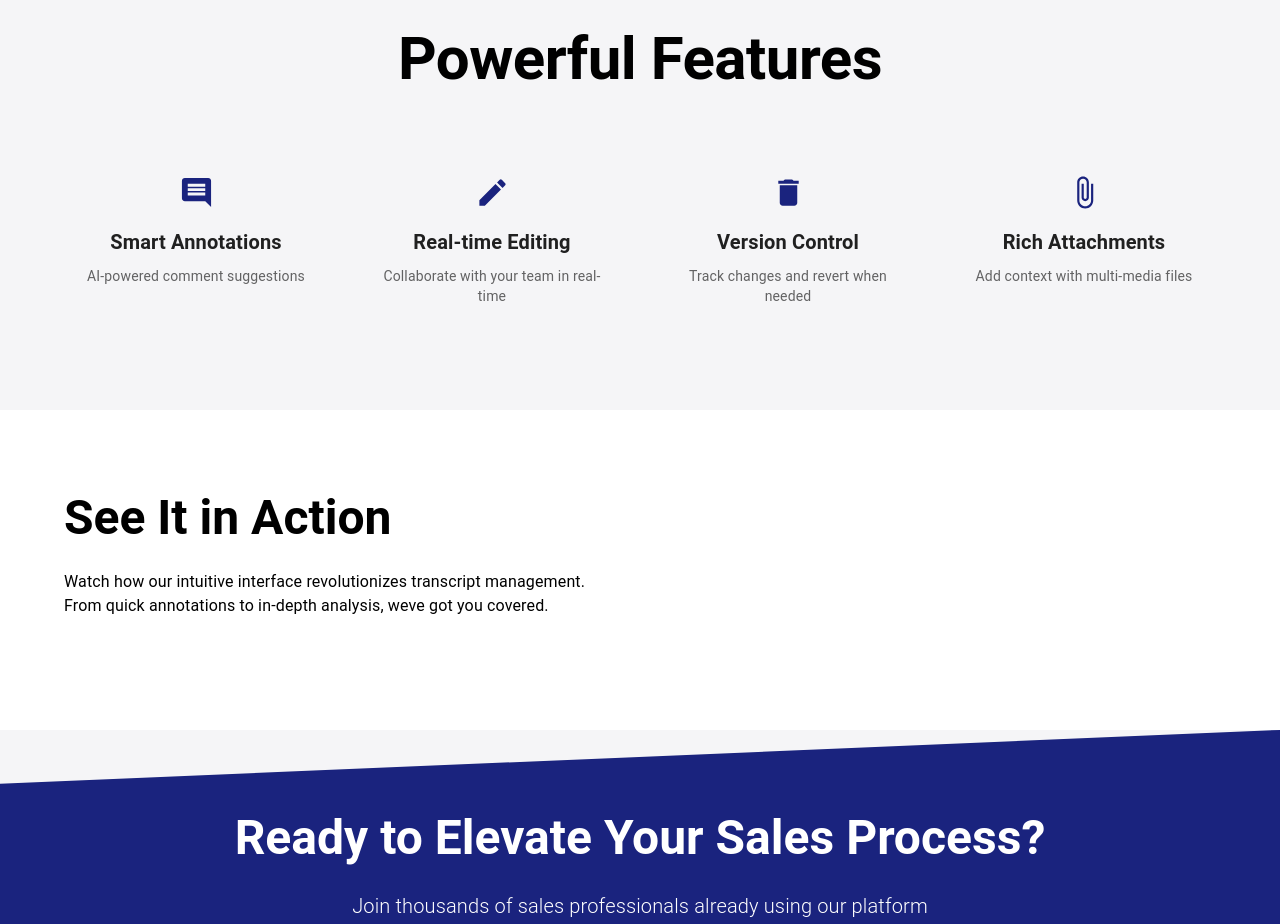
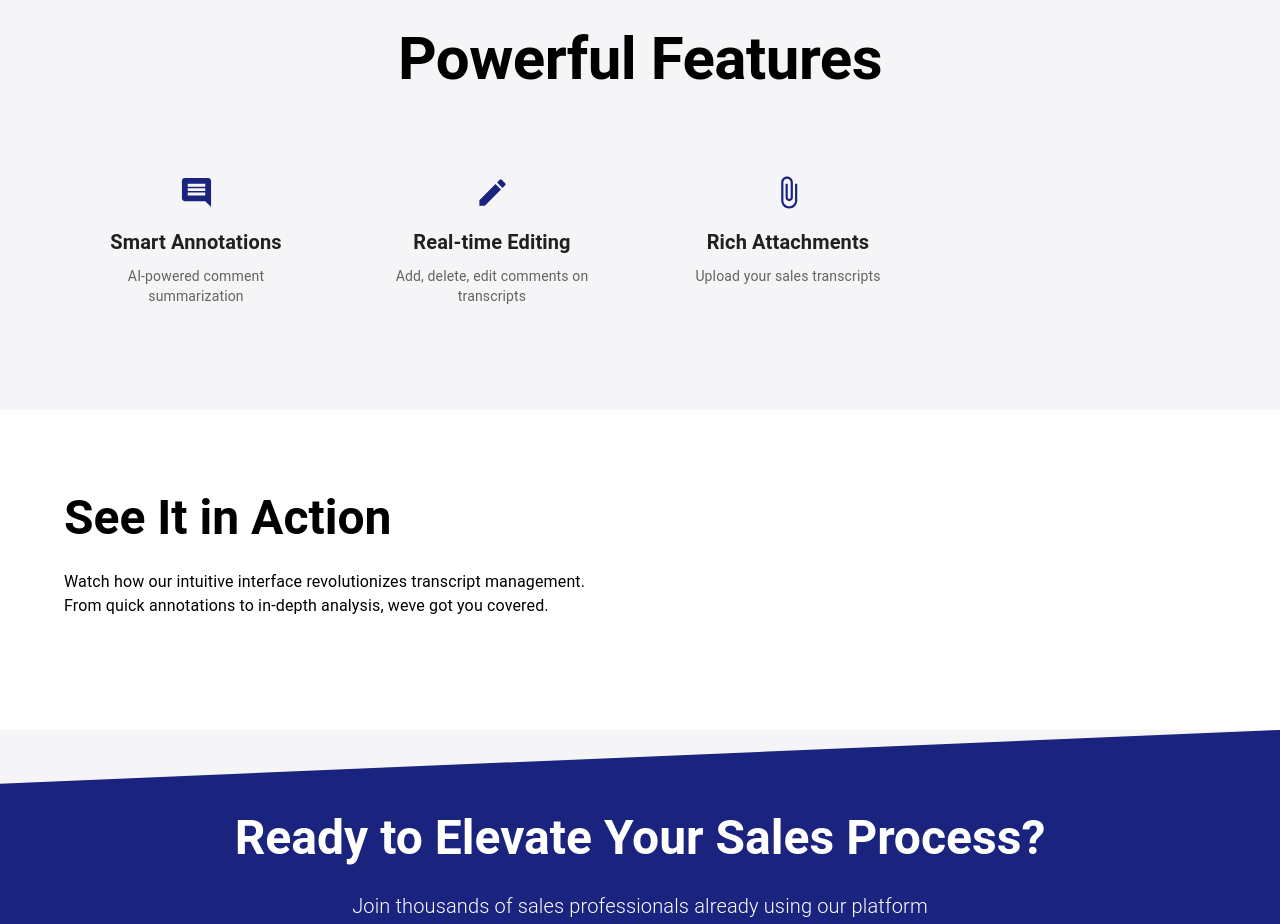
Before and after one commit to okGus/rilla_hackathon, a Next.js app: page / in a window 1280 px wide. Shown: the part 880-1804 px from the top of the page. Built offline with nearby package versions, Linux system fonts and the light colour scheme; no server answers.

Commit message:
featured changes

```diff
--- a/src/app/component/LandingPage.tsx
+++ b/src/app/component/LandingPage.tsx
@@ -109,10 +109,10 @@ export default function LandingPage(){
                 </Typography>
                 <Grid container spacing={4}>
                     {[
-                        { icon: <Comment />, title: "Smart Annotations", text: "AI-powered comment suggestions" },
-                        { icon: <Edit />, title: "Real-time Editing", text: "Collaborate with your team in real-time" },
-                        { icon: <Delete />, title: "Version Control", text: "Track changes and revert when needed" },
-                        { icon: <AttachFile />, title: "Rich Attachments", text: "Add context with multi-media files" },
+                        { icon: <Comment />, title: "Smart Annotations", text: "AI-powered comment summarization" },
+                        { icon: <Edit />, title: "Real-time Editing", text: "Add, delete, edit comments on transcripts" },
+                        // { icon: <Delete />, title: "Version Control", text: "Track changes and revert when needed" },
+                        { icon: <AttachFile />, title: "Rich Attachments", text: "Upload your sales transcripts" },
                     ].map((feature, index) => (
                     <Grid item xs={12} sm={6} md={3} key={index}>
                         <FeatureCard elevation={0} sx={{ height: '100%', bgcolor: 'transparent' }}>
```
